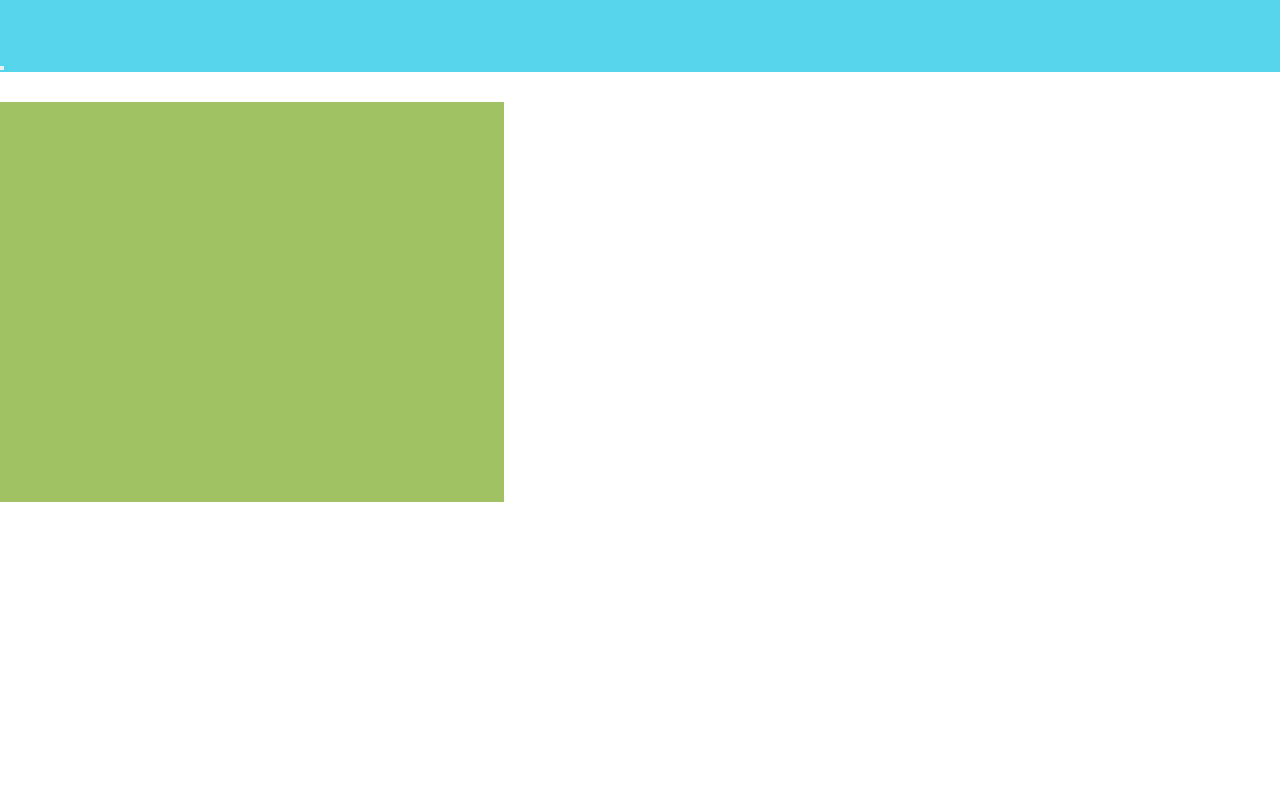
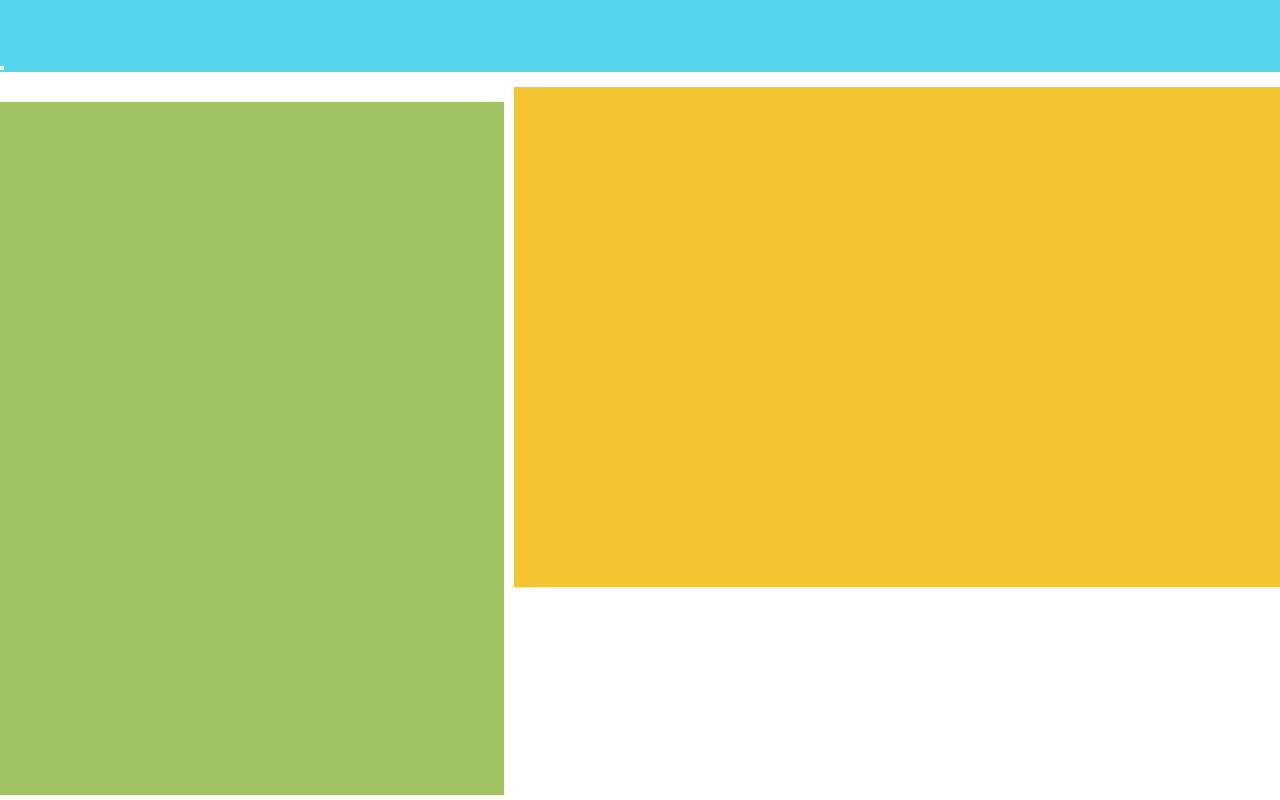
Before and after one commit to yasminaguilarx/mvp_project, a website: page public/index.html in a window 1280 px wide. Drawn offline with Linux system fonts and the light colour scheme.

Commit message:
styling changes

```diff
--- a/public/main.css
+++ b/public/main.css
@@ -36,7 +36,7 @@
   background-color: #a0c263;
 }
 
-.content {
+.main {
   grid-column: 2 / 4;
   grid-row: 2 / 4;
   min-height: 500px;
```
